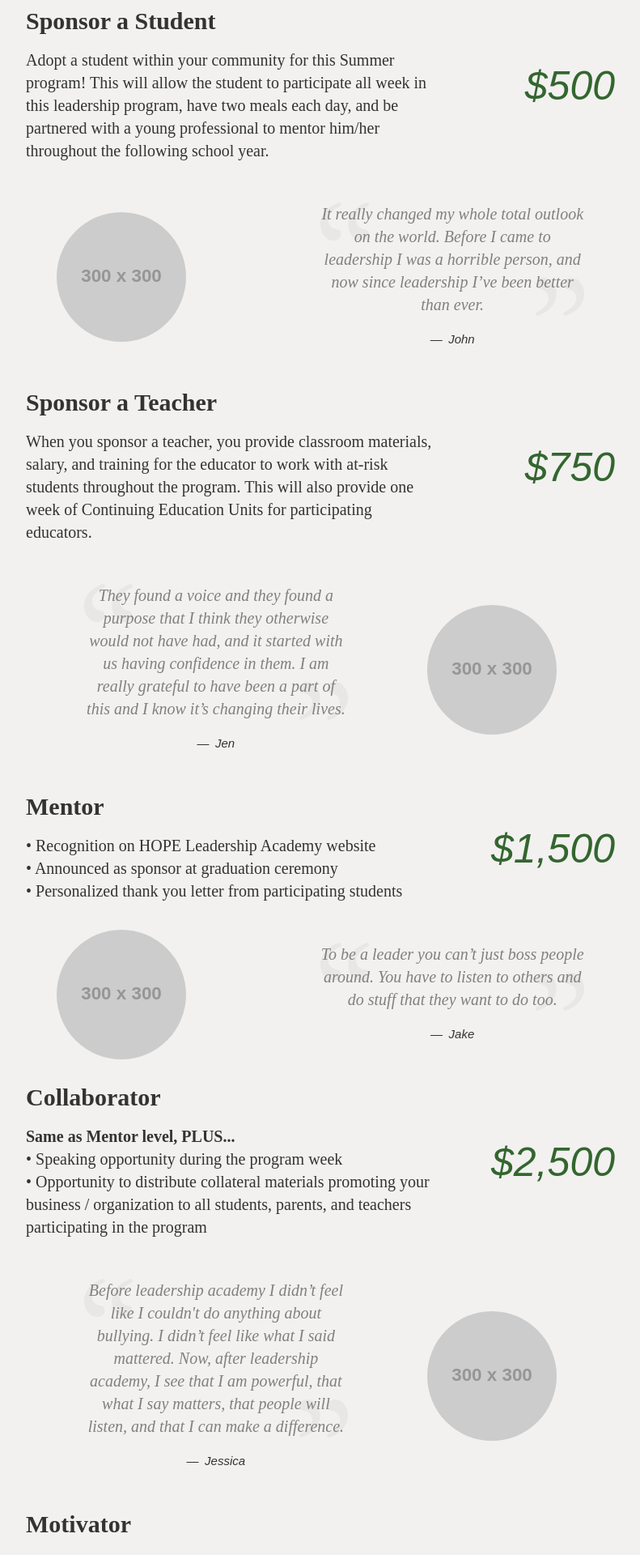
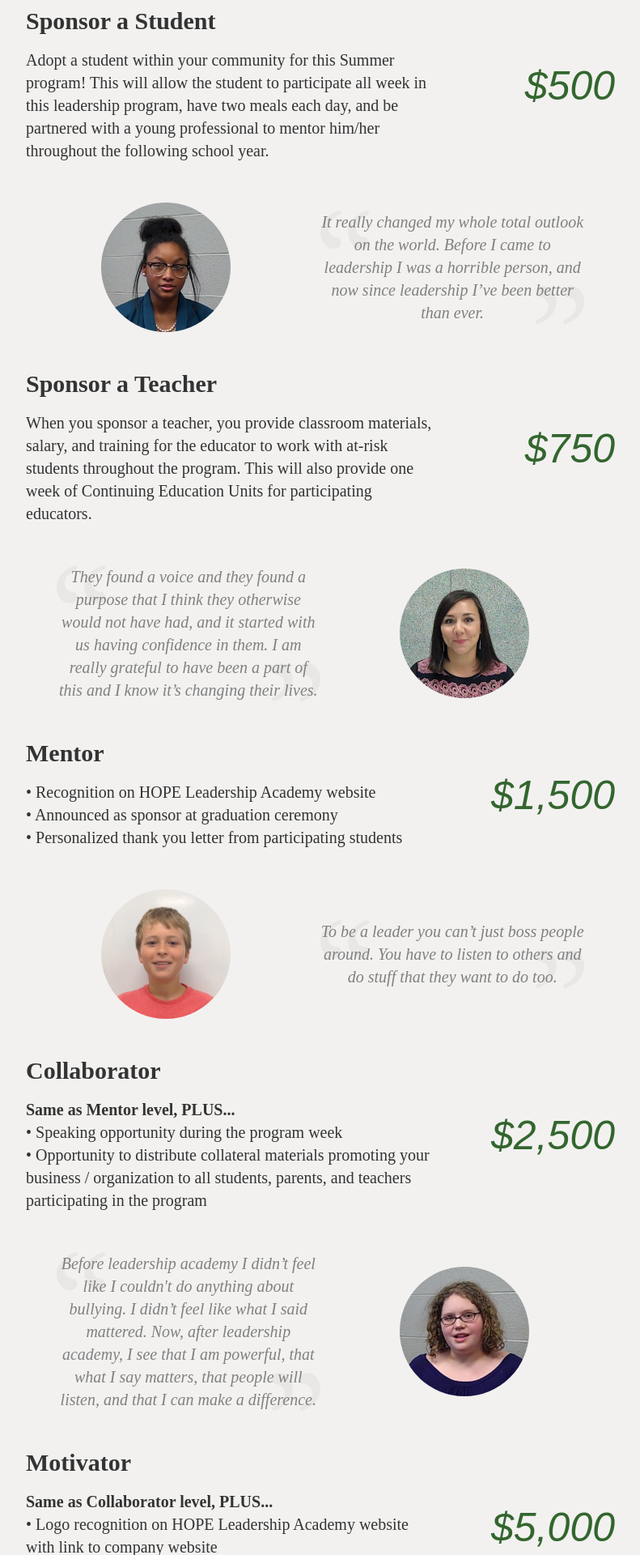
Before and after one commit to TrimMedia/HOPE, a Jekyll site: the page built from donate/index.html, in a window 1280 px wide. Shown: the part 695-2615 px from the top of the page at 81% size, without its empty margins (244-1035 px from the left). Built offline with Jekyll 4.4.1, drawn with Linux system fonts in a browser that asks for light colours.

Commit message:
Update tier content. Add responsive styles to quote component

```diff
--- a/css/main.css
+++ b/css/main.css
@@ -81,6 +81,7 @@
 a {
   text-decoration: none;
   color: inherit;
+  -webkit-transition: all .3s ease;
           transition: all .3s ease;
   display: inline-block; }
   a:hover, a:focus {
@@ -117,7 +118,9 @@
 button,
 input[type="submit"],
 .button {
+  -webkit-transition: .3s ease;
           transition: .3s ease;
+  -webkit-transition-property: background color opacity;
           transition-property: background color opacity;
   border-radius: 0.5em;
   border: none; }
@@ -298,6 +301,7 @@
 
 .header__content {
   padding: 1.5em 0;
+  background: -webkit-linear-gradient(0deg, #f2f1f0 50%, rgba(242, 241, 240, 0));
   background: linear-gradient(90deg, #f2f1f0 50%, rgba(242, 241, 240, 0)); }
   @media screen and (min-width: 900px) {
     .header__content > .container {
@@ -314,9 +318,11 @@
     height: 30%; }
   .banner:after {
     top: 0;
+    background: -webkit-linear-gradient(#f2f1f0, rgba(242, 241, 240, 0));
     background: linear-gradient(#f2f1f0, rgba(242, 241, 240, 0)); }
   .banner:before {
     bottom: 0;
+    background: -webkit-linear-gradient(bottom, #f2f1f0, rgba(242, 241, 240, 0));
     background: linear-gradient(bottom, #f2f1f0, rgba(242, 241, 240, 0)); }
   @media screen and (min-width: 900px) {
     .banner {
@@ -354,6 +360,7 @@
     margin-right: 1em;
     color: #a9a8a8;
     cursor: pointer;
+    -webkit-transition: color .3s ease;
             transition: color .3s ease; }
   .link-list--interactive > .link-list__item--active {
     color: #333333; }
@@ -363,9 +370,21 @@
   margin-top: 1.5em; }
 
 .image-list {
+  display: -webkit-box;
+  display: -webkit-flex;
+  display: -ms-flexbox;
   display: flex;
+  -webkit-box-orient: horizontal;
+  -webkit-box-direction: normal;
+  -webkit-flex-direction: row;
+      -ms-flex-direction: row;
           flex-direction: row;
+  -webkit-flex-wrap: wrap;
+      -ms-flex-wrap: wrap;
           flex-wrap: wrap;
+  -webkit-box-pack: center;
+  -webkit-justify-content: center;
+      -ms-flex-pack: center;
           justify-content: center; }
 
 .image-list__item {
@@ -423,36 +442,68 @@
 .cta-list {
   margin-top: 2em;
   text-align: center;
+  display: -webkit-box;
+  display: -webkit-flex;
+  display: -ms-flexbox;
   display: flex;
+  -webkit-flex-wrap: wrap;
+      -ms-flex-wrap: wrap;
           flex-wrap: wrap; }
 
 header + .cta-list {
   margin-top: 0; }
 
 .cta-list__item {
+  -webkit-flex-basis: 20em;
+      -ms-flex-preferred-size: 20em;
           flex-basis: 20em;
+  -webkit-box-flex: 1;
+  -webkit-flex-grow: 1;
+      -ms-flex-positive: 1;
           flex-grow: 1;
   font-size: .9em;
   line-height: 1.4em;
   padding: 3em 2em;
   margin: 0;
   overflow: hidden;
+  display: -webkit-box;
+  display: -webkit-flex;
+  display: -ms-flexbox;
   display: flex;
+  -webkit-box-orient: vertical;
+  -webkit-box-direction: normal;
+  -webkit-flex-direction: column;
+      -ms-flex-direction: column;
           flex-direction: column;
+  -webkit-box-align: center;
+  -webkit-align-items: center;
+      -ms-flex-align: center;
           align-items: center;
+  -webkit-box-pack: justify;
+  -webkit-justify-content: space-between;
+      -ms-flex-pack: justify;
           justify-content: space-between; }
 
 .donation-list__item {
   padding: 1em;
   margin: 0;
+  -webkit-transition: background .3s ease;
           transition: background .3s ease;
+  display: -webkit-box;
+  display: -webkit-flex;
+  display: -ms-flexbox;
   display: flex;
+  -webkit-flex-wrap: wrap;
+      -ms-flex-wrap: wrap;
           flex-wrap: wrap; }
   .donation-list__item:hover {
     background: #dfe4dd; }
   .donation-list__item:last-child {
     border-bottom: none; }
   .donation-list__item > .info {
+    -webkit-box-flex: 1;
+    -webkit-flex: 1 0 55%;
+        -ms-flex: 1 0 55%;
             flex: 1 0 55%;
     margin-right: 5%; }
     .donation-list__item > .info > ul {
@@ -485,6 +536,7 @@
     height: 100%;
     width: .5em;
     content: '';
+    background: -webkit-linear-gradient(left, rgba(242, 241, 240, 0), #f2f1f0);
     background: linear-gradient(to right, rgba(242, 241, 240, 0), #f2f1f0);
     z-index: 1; }
   .timeline:before {
@@ -495,35 +547,55 @@
     height: 100%;
     width: .5em;
     content: '';
+    background: -webkit-linear-gradient(right, rgba(242, 241, 240, 0), #f2f1f0);
     background: linear-gradient(to left, rgba(242, 241, 240, 0), #f2f1f0);
     z-index: 1; }
 
 .quote {
   width: 85%;
-  margin: 0 auto;
+  margin: 0 auto; }
+  @media screen and (min-width: 600px) {
+    .quote {
+      display: -webkit-box;
+      display: -webkit-flex;
+      display: -ms-flexbox;
       display: flex;
+      -webkit-flex-wrap: wrap;
+          -ms-flex-wrap: wrap;
               flex-wrap: wrap;
+      -webkit-box-align: center;
+      -webkit-align-items: center;
+          -ms-flex-align: center;
               align-items: center;
       text-align: left;
+      -webkit-justify-content: space-around;
+          -ms-flex-pack: distribute;
               justify-content: space-around; }
-  .quote__img {
-    width: 8rem;
-    height: 8rem;
-    border-radius: 100%;
-    overflow: hidden; }
-  .quote__txt {
-    margin-right: 0; }
       .quote--reverse {
+        -webkit-box-orient: horizontal;
+        -webkit-box-direction: reverse;
+        -webkit-flex-direction: row-reverse;
+            -ms-flex-direction: row-reverse;
                 flex-direction: row-reverse; }
         .quote--reverse > .quote__txt {
           margin-right: 1.5em;
           margin-left: 0; }
+      .quote__txt {
+        margin-right: 0; } }
+  .quote__img {
+    width: 8rem;
+    border-radius: 100%;
+    overflow: hidden;
+    margin: 1.5em auto; }
+    .quote__img > img {
+      display: block; }
 
 .timeline__line {
   width: 100%;
   height: 2px;
   background: #a9a8a8;
   position: absolute;
+  bottom: -webkit-calc(1.5em - 2px);
   bottom: calc(1.5em - 2px);
   z-index: -1;
   margin-bottom: 1em; }
@@ -576,5 +648,3 @@
 
 .u-hidden {
   display: none; }
-
-/*# sourceMappingURL=main.css.map */
--- a/donate/index.html
+++ b/donate/index.html
@@ -30,11 +30,10 @@
         <li class="quote {{direction}}">
           {% if tier.testimonial %}
             <div class="quote__img">
-              <img src="http://placehold.it/300x300">
+              <img src="{{ site.baseurl }}/assets/img/students/{{ tier.testimonial.video }}.jpg">
             </div>
             <blockquote class="quote__txt">
               <p>{{ tier.testimonial.text }}</p>
-              <cite>{{ tier.testimonial.name }}</cite>
             </blockquote>
           {% endif %}
         </li>
```
Also changed, not shown: _data/tiers.yml (+5 -10 lines), _sass/_components.scss (+17 -10 lines), assets/img/students/1.jpg (added), assets/img/students/2.jpg (added), assets/img/students/3.jpg (added), assets/img/students/4.jpg (added), assets/img/students/5.jpg (added), css/main.min.css, 1 other file. Lines whose indentation alone changed are shown as unchanged.
